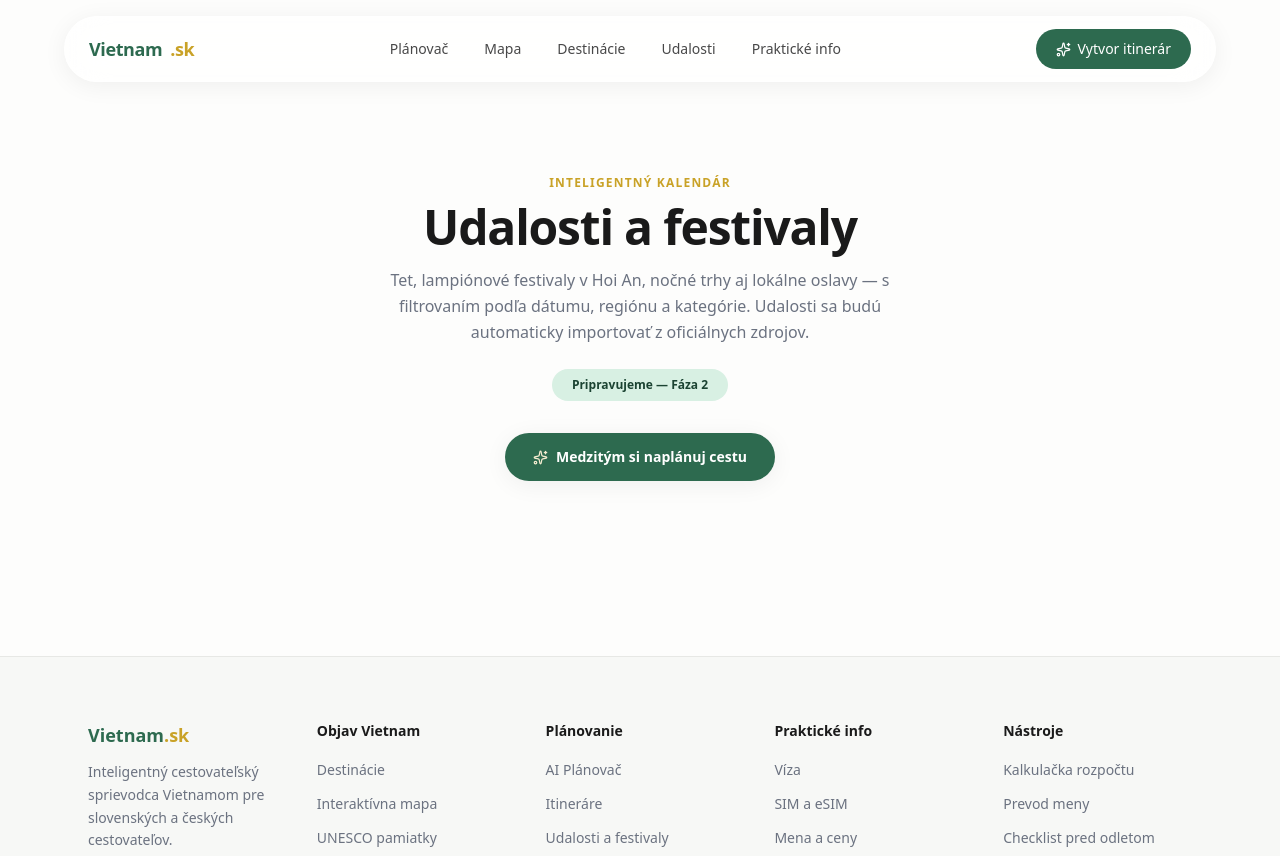
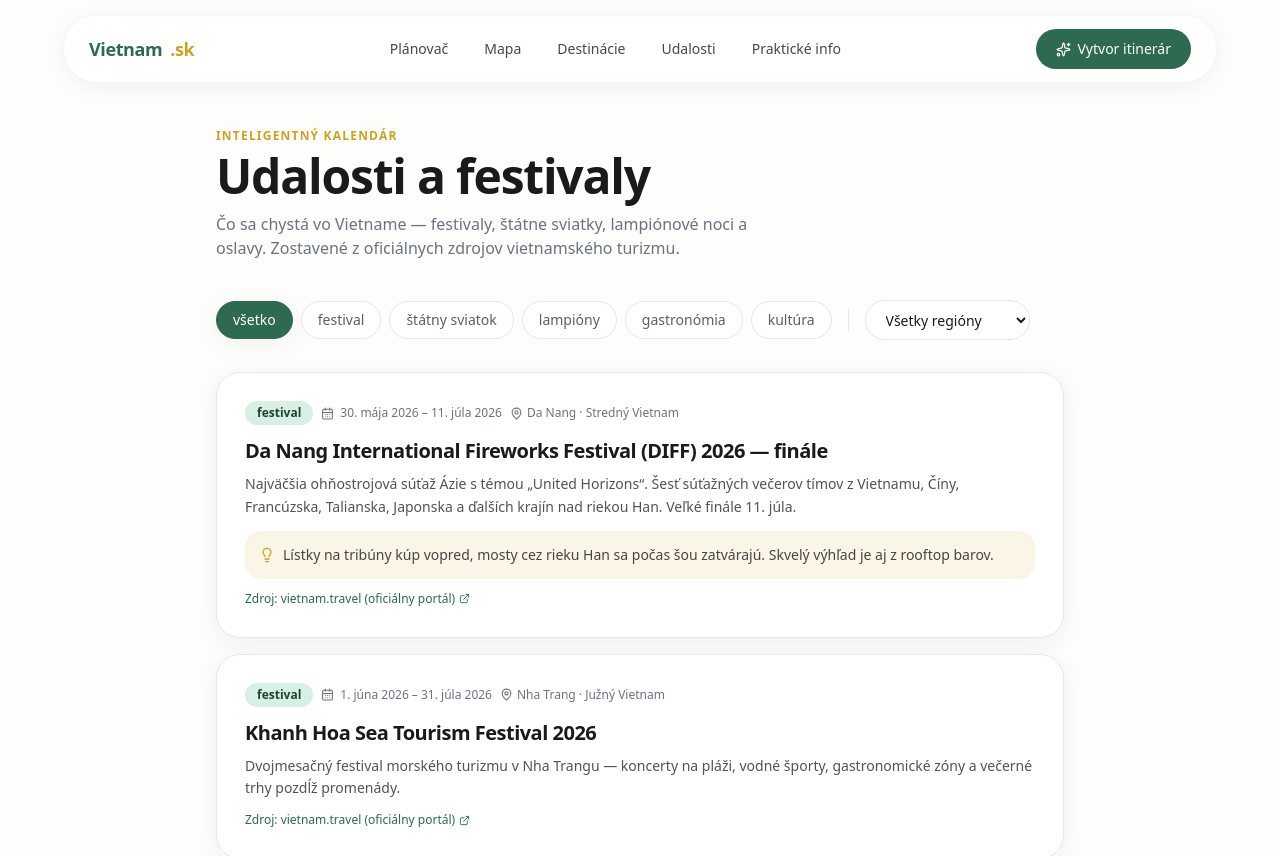
Before and after one commit to mareksoya/vietnam-sk, a Next.js app: page /udalosti in a window 1280 px wide. Shown: the top 856 px of the page. Built offline with nearby package versions, Linux system fonts and the light colour scheme; a web font is replaced by a local one.

Commit message:
Udalosti: kalendar z oficialnych zdrojov (nahrada coming soon)

```diff
--- a/src/app/udalosti/page.tsx
+++ b/src/app/udalosti/page.tsx
@@ -1,19 +1,59 @@
 import type { Metadata } from "next";
-import { ComingSoon } from "@/components/layout/coming-soon";
+import { EventsList } from "@/components/events/events-list";
+import { upcomingEvents } from "@/lib/data/events";
+
+export const revalidate = 3600;
 
 export const metadata: Metadata = {
-  title: "Udalosti a festivaly vo Vietname",
+  title: "Udalosti a festivaly vo Vietname 2026/2027",
   description:
-    "Kalendár festivalov, štátnych sviatkov, nočných trhov a lampiónových festivalov vo Vietname — filtrovanie podľa dátumu, regiónu a kategórie.",
+    "Kalendár najbližších udalostí vo Vietname: Tet, lampiónové festivaly v Hoi An, DIFF ohňostroje, štátne sviatky a gastro festivaly — s dátumami a oficiálnymi zdrojmi.",
 };
 
 export default function EventsPage() {
+  const events = upcomingEvents();
+
+  const jsonLd = {
+    "@context": "https://schema.org",
+    "@type": "ItemList",
+    itemListElement: events.slice(0, 10).map((e, i) => ({
+      "@type": "Event",
+      position: i + 1,
+      name: e.name,
+      startDate: e.startDate,
+      endDate: e.endDate,
+      location: { "@type": "Place", name: e.city ?? e.region, address: "Vietnam" },
+      description: e.summary,
+    })),
+  };
+
   return (
-    <ComingSoon
-      eyebrow="Inteligentný kalendár"
-      title="Udalosti a festivaly"
-      description="Tet, lampiónové festivaly v Hoi An, nočné trhy aj lokálne oslavy — s filtrovaním podľa dátumu, regiónu a kategórie. Udalosti sa budú automaticky importovať z oficiálnych zdrojov."
-      phase="Fáza 2"
-    />
+    <div className="mx-auto max-w-4xl px-6 pb-16 pt-32">
+      <script
+        type="application/ld+json"
+        dangerouslySetInnerHTML={{ __html: JSON.stringify(jsonLd) }}
+      />
+      <p className="text-xs font-semibold uppercase tracking-widest text-accent">
+        Inteligentný kalendár
+      </p>
+      <h1 className="mt-2 font-display text-3xl font-semibold tracking-tight md:text-5xl">
+        Udalosti a festivaly
+      </h1>
+      <p className="mt-3 max-w-xl text-sm text-muted-foreground md:text-base">
+        Čo sa chystá vo Vietname — festivaly, štátne sviatky, lampiónové noci a
+        oslavy. Zostavené z oficiálnych zdrojov vietnamského turizmu.
+      </p>
+
+      <div className="mt-10">
+        <EventsList events={events} />
+      </div>
+
+      <p className="mt-10 rounded-3xl bg-muted p-5 text-xs leading-relaxed text-muted-foreground">
+        Dátumy vychádzajú z oficiálneho portálu vietnam.travel (Vietnam National
+        Authority of Tourism) a lunárneho kalendára. Termíny lunárnych sviatkov
+        sa každý rok menia — pred cestou si ich over v uvedených zdrojoch.
+        Kalendár priebežne dopĺňame.
+      </p>
+    </div>
   );
 }
```
